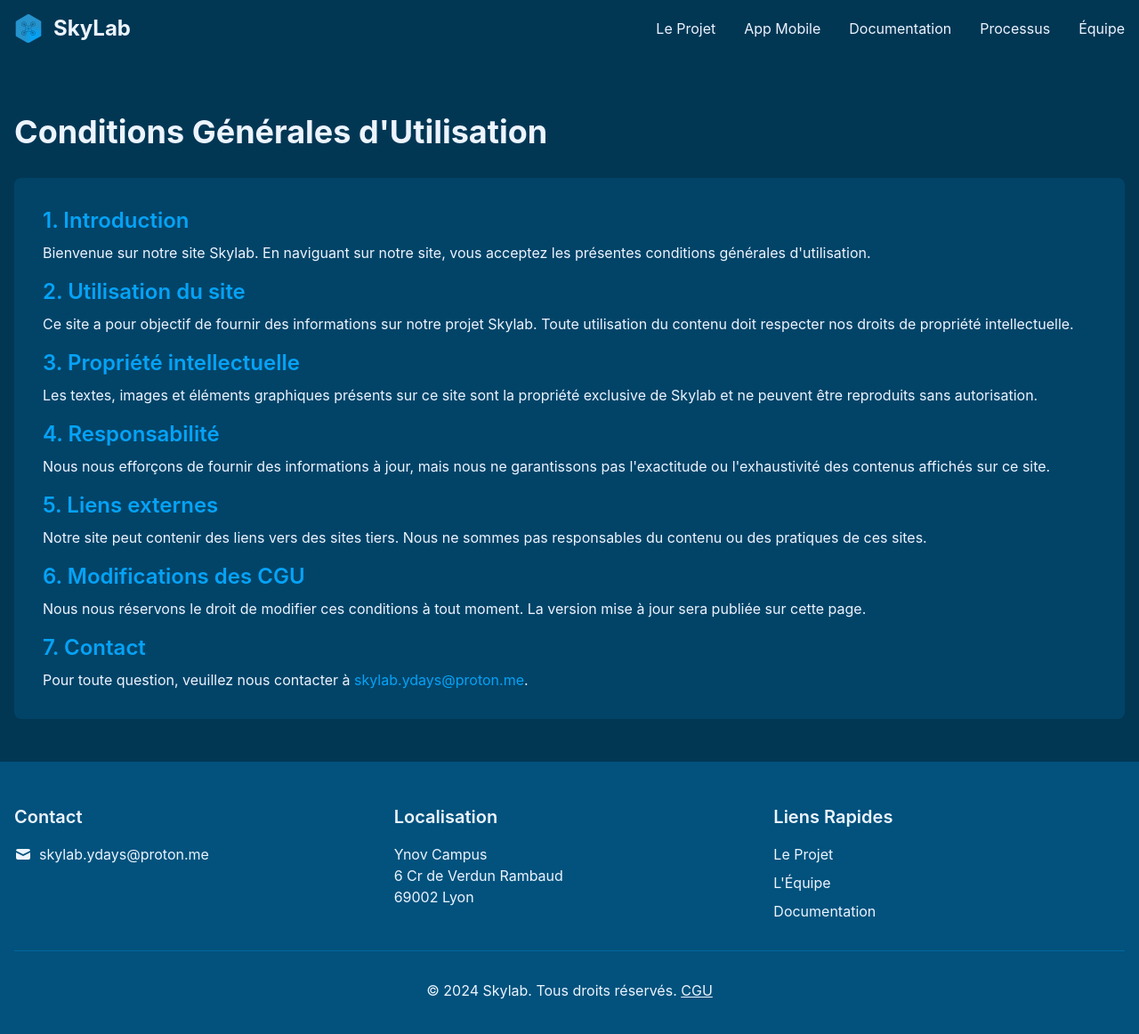
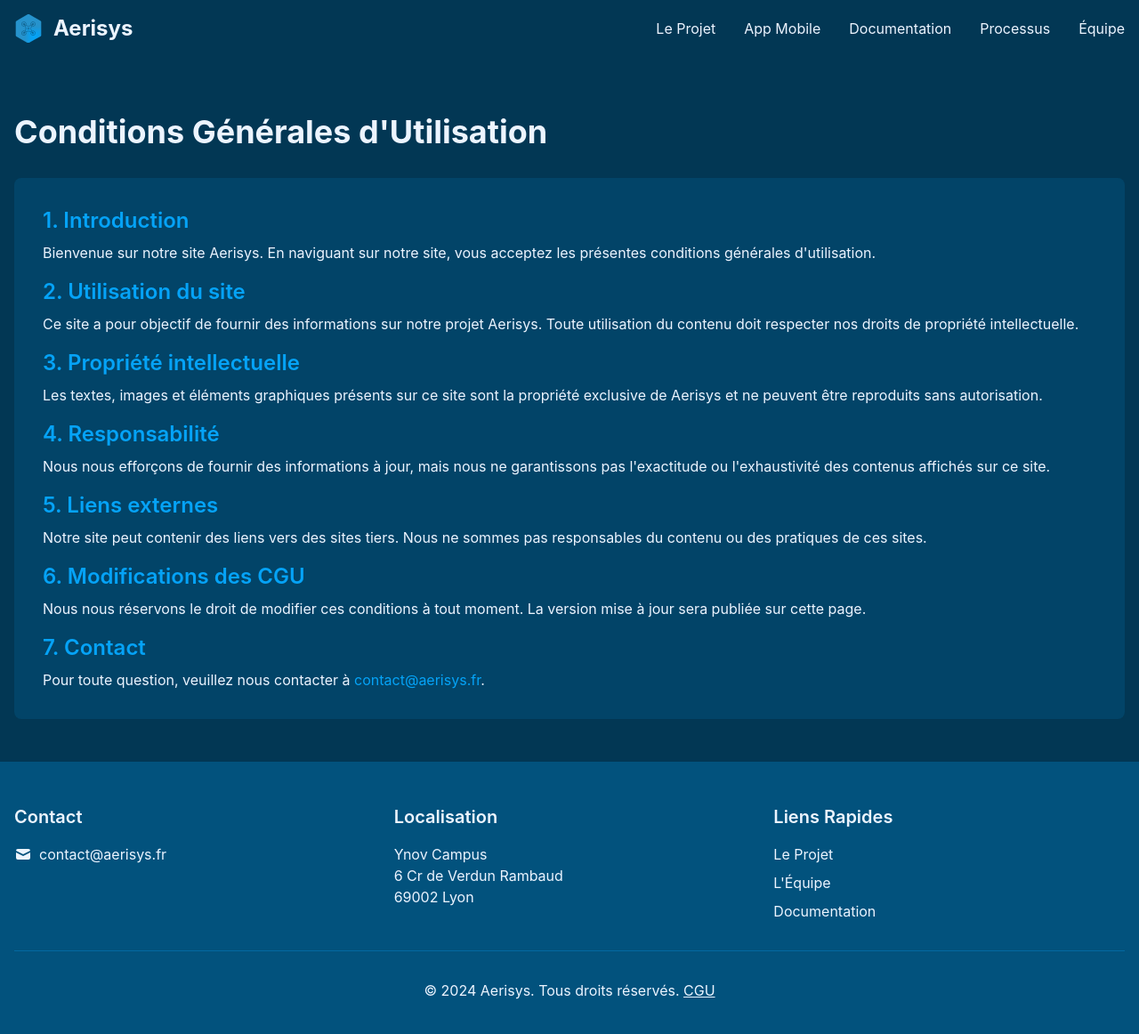
Before and after one commit to Aerisys/skylabs-website, a Vue app: page /cgu in a window 1280 px wide. Shown: the top 1162 px of the page at 89% size. Built offline with nearby package versions, Linux system fonts and the light colour scheme.

Commit message:
Update name skylabs to aerisys

```diff
--- a/index.html
+++ b/index.html
@@ -4,7 +4,7 @@
     <meta charset="UTF-8" />
 <link rel="icon" type="image/png" href="/icon_skylab_light.png" />
       <meta name="viewport" content="width=device-width, initial-scale=1.0" />
-    <title>SkyLab</title>
+    <title>Aerisys</title>
   </head>
   <body>
     <div id="app"></div>
--- a/src/components/HeroSection.vue
+++ b/src/components/HeroSection.vue
@@ -16,7 +16,7 @@ onMounted(() => {
   <div class="relative h-screen">
     <div class="absolute inset-0">
       <img
-        src="https://cdn.skylabs.fr/medias/images/placeholder/drone-hero.avif"
+        src="{{ CDN_URL }}images/placeholder/drone-hero.avif"
         alt="Hero drone image"
         class="w-full h-full object-cover"
       />
--- a/src/components/TheFooter.vue
+++ b/src/components/TheFooter.vue
@@ -4,13 +4,13 @@
       <div class="grid md:grid-cols-3 gap-8">
         <div>
           <h3 class="text-xl font-semibold text-primary-100 mb-4">Contact</h3>
-          <a href="mailto:skylab.ydays@proton.me"
+          <a href="mailto:contact@aerisys.fr"
              class="text-primary-100 hover:text-primary-200 transition-colors flex items-center gap-2">
             <svg xmlns="http://www.w3.org/2000/svg" class="h-5 w-5" viewBox="0 0 20 20" fill="currentColor">
               <path d="M2.003 5.884L10 9.882l7.997-3.998A2 2 0 0016 4H4a2 2 0 00-1.997 1.884z" />
               <path d="M18 8.118l-8 4-8-4V14a2 2 0 002 2h12a2 2 0 002-2V8.118z" />
             </svg>
-            skylab.ydays@proton.me
+            contact@aerisys.fr
           </a>
         </div>
 
@@ -40,7 +40,7 @@
       </div>
 
       <div class="mt-8 pt-8 border-t border-primary-400">
-        <p class="text-center text-primary-100">&copy; 2024 Skylab. Tous droits réservés. <router-link to="/cgu" class="cursor-pointer underline hover:text-blue-600">CGU</router-link></p>
+        <p class="text-center text-primary-100">&copy; 2024 Aerisys. Tous droits réservés. <router-link to="/cgu" class="cursor-pointer underline hover:text-blue-600">CGU</router-link></p>
       </div>
     </div>
   </footer>
--- a/src/components/TheNavbar.vue
+++ b/src/components/TheNavbar.vue
@@ -33,7 +33,7 @@ onUnmounted(() => {
         <div class="flex items-center">
           <router-link to="/" class="flex items-center space-x-3">
             <img src="/icon_skylab_light.png" alt="Logo" class="h-8 w-8" />
-            <span class="text-2xl font-bold text-primary-100">SkyLab</span>
+            <span class="text-2xl font-bold text-primary-100">Aerisys</span>
           </router-link>
         </div>
 
--- a/src/views/Cgu.vue
+++ b/src/views/Cgu.vue
@@ -8,15 +8,15 @@
       <div class="bg-primary-500/50 rounded-lg p-8 text-primary-100 space-y-4">
         <section>
           <h2 class="text-2xl font-semibold text-primary-200 mb-2">1. Introduction</h2>
-          <p>Bienvenue sur notre site Skylab. En naviguant sur notre site, vous acceptez les présentes conditions générales d'utilisation.</p>
+          <p>Bienvenue sur notre site Aerisys. En naviguant sur notre site, vous acceptez les présentes conditions générales d'utilisation.</p>
         </section>
         <section>
           <h2 class="text-2xl font-semibold text-primary-200 mb-2">2. Utilisation du site</h2>
-          <p>Ce site a pour objectif de fournir des informations sur notre projet Skylab. Toute utilisation du contenu doit respecter nos droits de propriété intellectuelle.</p>
+          <p>Ce site a pour objectif de fournir des informations sur notre projet Aerisys. Toute utilisation du contenu doit respecter nos droits de propriété intellectuelle.</p>
         </section>
         <section>
           <h2 class="text-2xl font-semibold text-primary-200 mb-2">3. Propriété intellectuelle</h2>
-          <p>Les textes, images et éléments graphiques présents sur ce site sont la propriété exclusive de Skylab et ne peuvent être reproduits sans autorisation.</p>
+          <p>Les textes, images et éléments graphiques présents sur ce site sont la propriété exclusive de Aerisys et ne peuvent être reproduits sans autorisation.</p>
         </section>
         <section>
           <h2 class="text-2xl font-semibold text-primary-200 mb-2">4. Responsabilité</h2>
@@ -32,7 +32,7 @@
         </section>
         <section>
           <h2 class="text-2xl font-semibold text-primary-200 mb-2">7. Contact</h2>
-          <p>Pour toute question, veuillez nous contacter à <a href="mailto:skylab.ydays@proton.me" class="text-primary-200">skylab.ydays@proton.me</a>.</p>
+          <p>Pour toute question, veuillez nous contacter à <a href="mailto:contact@aerisys.fr" class="text-primary-200">contact@aerisys.fr</a>.</p>
         </section>
       </div>
     </div>
--- a/src/views/Project.vue
+++ b/src/views/Project.vue
@@ -8,14 +8,14 @@
         <div class="bg-primary-500/50 rounded-lg p-8">
           <h2 class="text-2xl font-semibold text-primary-200 mb-4">Notre Vision</h2>
           <p class="text-primary-100 mb-6">
-            Skylab est un projet qui consiste à concevoir et développer un drone modulable, ce drone vise un usage éducatif, de prototypage rapide et de recherche. Nous souhaitons obtenir un drone léger et personnalisable permettant d'explorer des fonctionnalités avancées.
+            Aerisys est un projet qui consiste à concevoir et développer un drone modulable, ce drone vise un usage éducatif, de prototypage rapide et de recherche. Nous souhaitons obtenir un drone léger et personnalisable permettant d'explorer des fonctionnalités avancées.
           </p>
 
           <h2 class="text-2xl font-semibold text-primary-200 mb-4">Objectifs</h2>
           <ul class="list-disc list-inside text-primary-100 space-y-2 mb-6">
             <li>Corps du drone : Fabriquer une structure imprimée en 3D (support d'éléments et châssis) et une électronique gérée par des cartes ESP32.</li>
             <li>Radiocommande : Permet le pilotage manuel du drone, obtenir un retour de certaines informations télémétriques et servir de passerelle entre le drone et l’application mobile.</li>
-            <li>Application Mobile : Développer une application mobile permettant la configuration, la surveillance en temps réel, et le contrôle des drones et des radiocommandes du projet Skylab.</li>
+            <li>Application Mobile : Développer une application mobile permettant la configuration, la surveillance en temps réel, et le contrôle des drones et des radiocommandes du projet Aerisys.</li>
           </ul>
         </div>
 
@@ -83,7 +83,7 @@ const galerie = [
   {
     url: CDN_URL + "images/members/team.jpg",
     alt: "Notre équipe",
-    description: "Notre merveilleuse équipe qui travaille sur le projet Skylab."
+    description: "Notre merveilleuse équipe qui travaille sur le projet Aerisys."
   },
   {
     url: CDN_URL + "images/drone/conception-3D-1.png",
```
